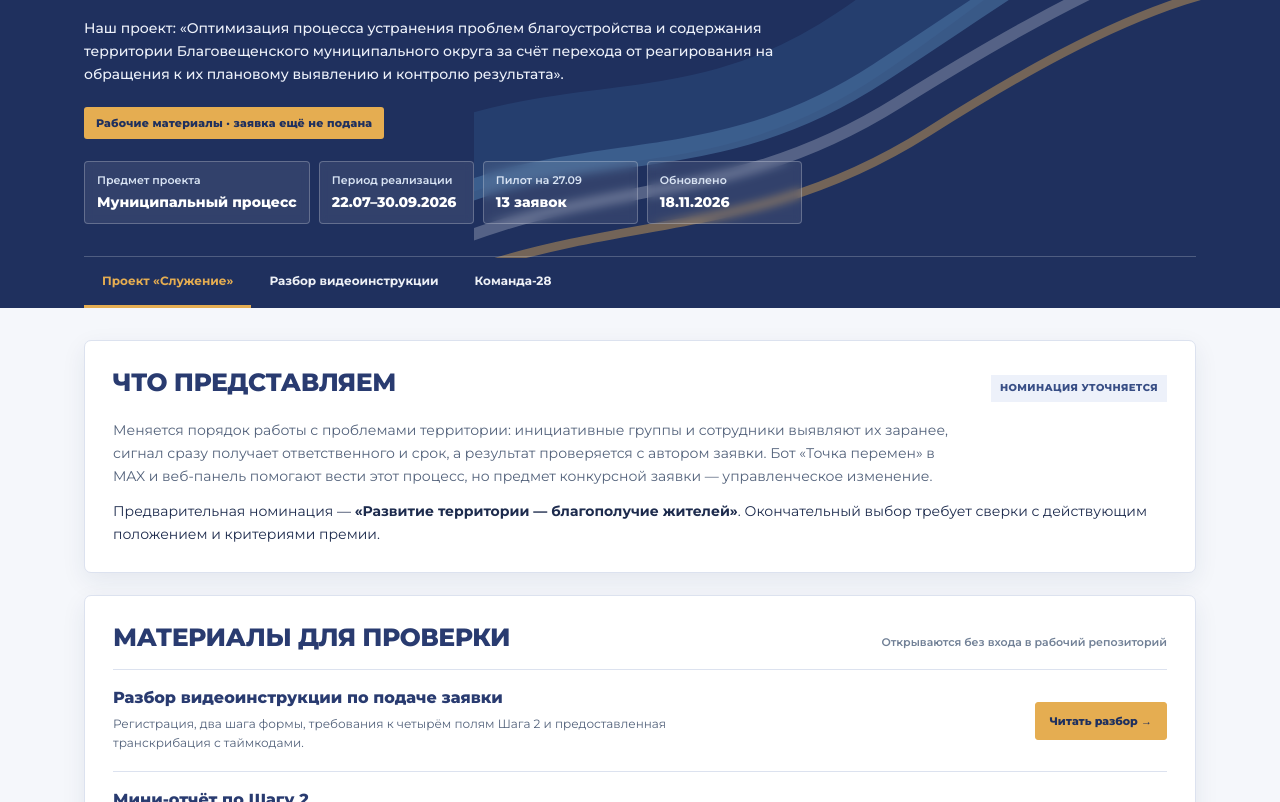
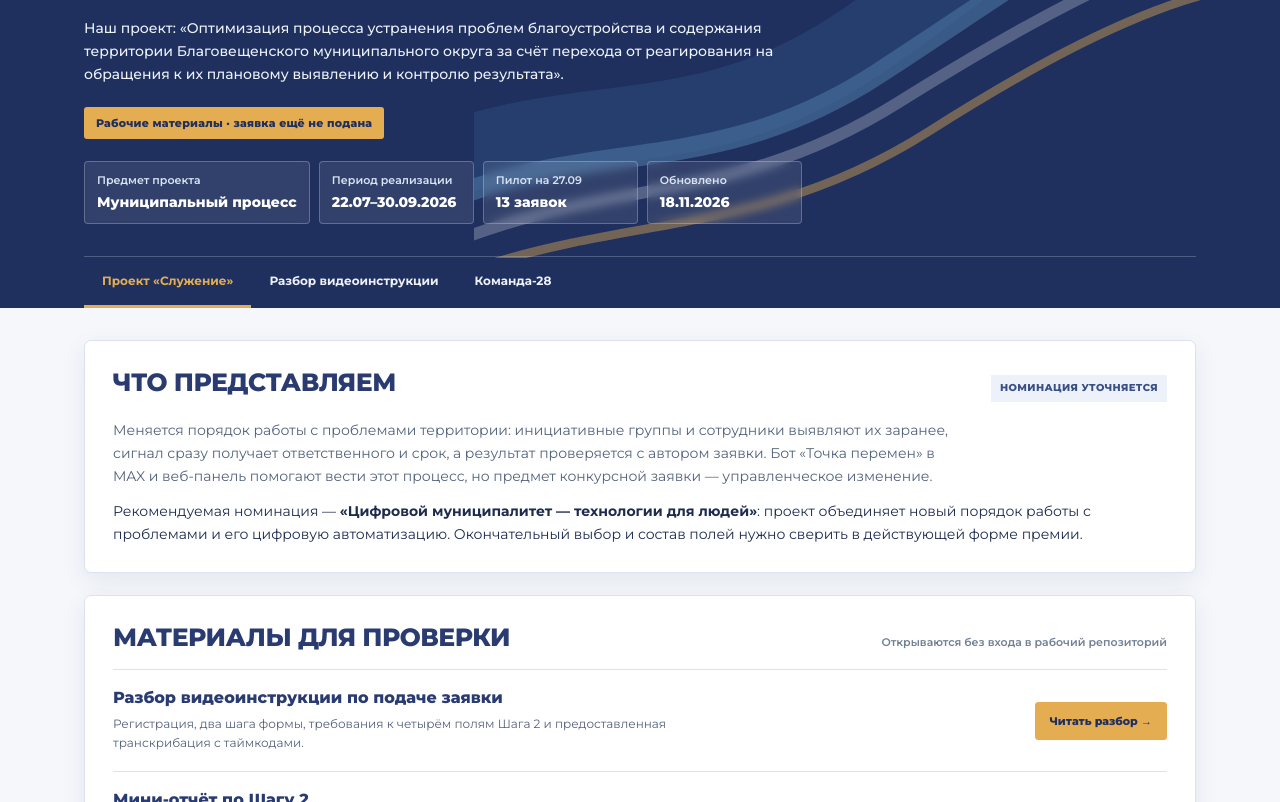
Before and after one commit to NiceGenn/Team-28-progress, a plain HTML site: page index.html in a window 1280 px wide. Shown: the part 298-1100 px from the top of the page. Drawn offline with Linux system fonts and the light colour scheme.

Commit message:
Штаб: указать рекомендуемую цифровую номинацию

```diff
--- a/index.html
+++ b/index.html
@@ -29,7 +29,7 @@
 <main class="container page">
   <section class="panel" id="about"><div class="head"><h2>Что представляем</h2><span class="badge work">Номинация уточняется</span></div>
     <p class="lead">Меняется порядок работы с проблемами территории: инициативные группы и сотрудники выявляют их заранее, сигнал сразу получает ответственного и срок, а результат проверяется с автором заявки. Бот «Точка перемен» в MAX и веб-панель помогают вести этот процесс, но предмет конкурсной заявки — управленческое изменение.</p>
-    <p>Предварительная номинация — <strong>«Развитие территории — благополучие жителей»</strong>. Окончательный выбор требует сверки с действующим положением и критериями премии.</p>
+    <p>Рекомендуемая номинация — <strong>«Цифровой муниципалитет — технологии для людей»</strong>: проект объединяет новый порядок работы с проблемами и его цифровую автоматизацию. Окончательный выбор и состав полей нужно сверить в действующей форме премии.</p>
   </section>
   <section class="panel" id="materials"><div class="head"><h2>Материалы для проверки</h2><small>Открываются без входа в рабочий репозиторий</small></div>
     <div class="resource"><div><h3>Разбор видеоинструкции по подаче заявки</h3><p>Регистрация, два шага формы, требования к четырём полям Шага 2 и предоставленная транскрибация с таймкодами.</p></div><div class="buttons"><a class="button" href="служение-разбор-видео.html">Читать разбор →</a></div></div>
```
Also changed, not shown: служение.html (+1 -1 lines).
